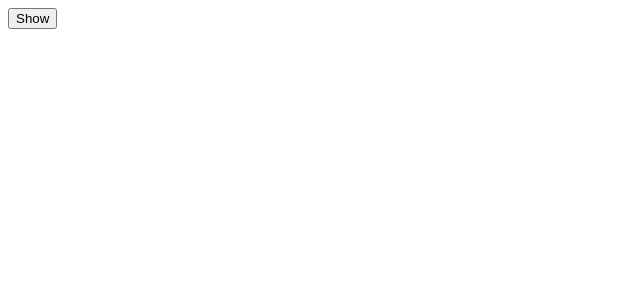
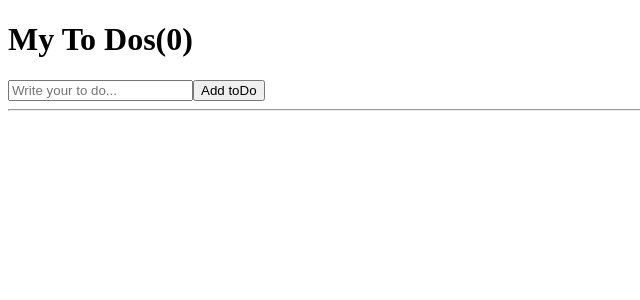
Before and after one commit to YoonCode/react-for-beginners, a React (Create React App) app in the folder react-app/: page / in a window 1280 px wide. Shown: the top 300 px of the page, without its empty margins (0-640 px from the left). Built offline with nearby package versions, Linux system fonts and the light colour scheme.

Commit message:
practice todo list

```diff
--- a/react-app/src/App.js
+++ b/react-app/src/App.js
@@ -1,25 +1,36 @@
-import { useState, useEffect } from "react";
-
-function Hello() {
-  function byeFn() {
-    console.log("Bye :(");
-  }
-  function hiFn() {
-    console.log("Hi :)");
-    return byeFn;
-  }
-  useEffect(hiFn, []);
-  return <h1>Hello</h1>;
-}
+import { useState } from "react";
 
 function App() {
-  const [showing, setShowing] = useState("");
-  const onClick = () => setShowing(prev => !prev);
+  const [toDo, setToDo] = useState("");
+  const [toDos, setToDos] = useState([]);
+  const onChange = event => setToDo(event.target.value);
+  const onSubmit = event => {
+    event.preventDefault();
+    if (toDo === "") {
+      return;
+    }
+    setToDos(toDos => [toDo, ...toDos]);
+    setToDo("");
+  };
   return (
-    <div>
-      {showing ? <Hello /> : null}
-      <button onClick={onClick}>{showing ? "Hide" : "Show"}</button>
-    </div>
+    <>
+      <form onSubmit={onSubmit}>
+        <h1>My To Dos({toDos.length})</h1>
+        <input
+          onChange={onChange}
+          value={toDo}
+          type="text"
+          placeholder="Write your to do..."
+        />
+        <button>Add toDo</button>
+      </form>
+      <hr />
+      <ul>
+        {toDos.map((item, index) => (
+          <li key={index}>{item}</li>
+        ))}
+      </ul>
+    </>
   );
 }
 
```
